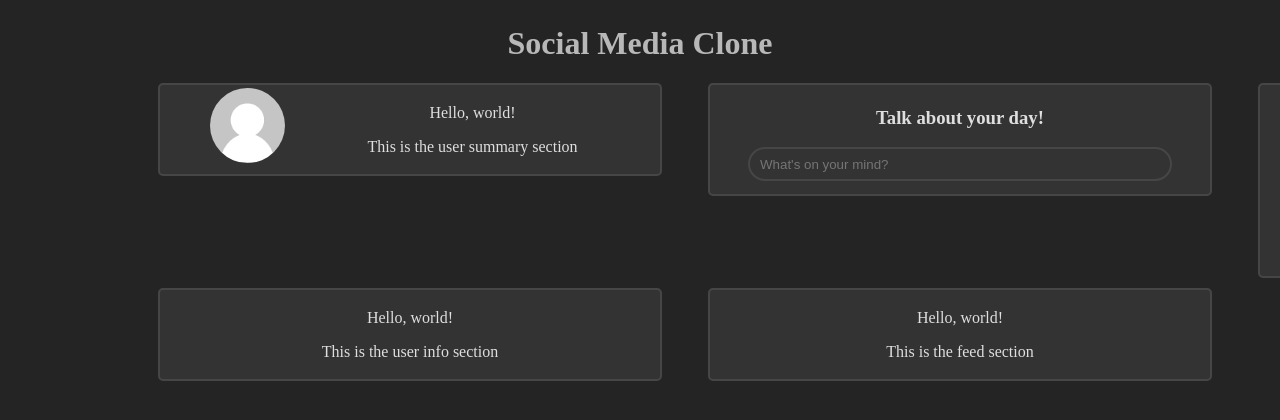
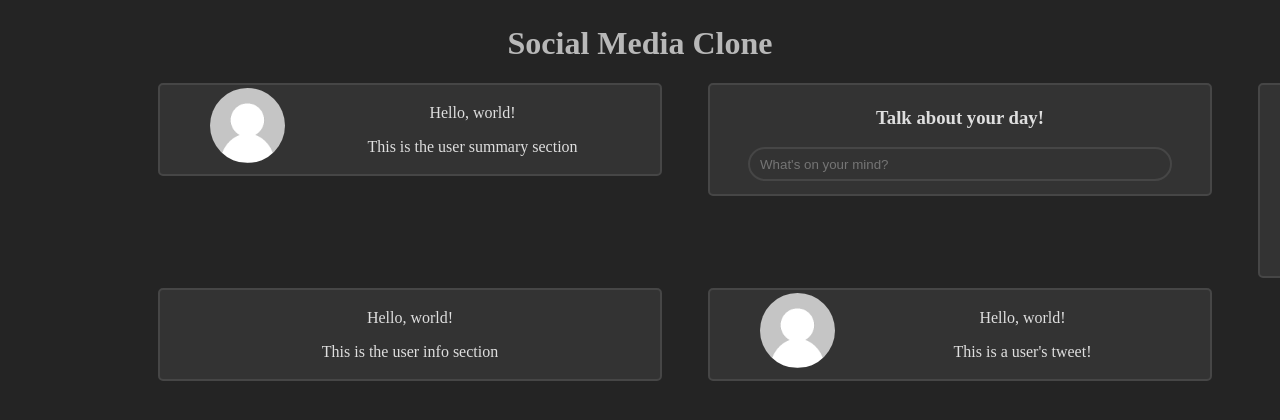
Before and after one commit to ChrisRamer/4.1.1.1-social-media-clone, a React (Create React App) app: page / in a window 1280 px wide. Shown: the top 420 px of the page. Built offline with nearby package versions, Linux system fonts and the light colour scheme.

Commit message:
idk what to do here

```diff
--- a/src/components/FeedSection.js
+++ b/src/components/FeedSection.js
@@ -1,10 +1,12 @@
 import React from "react";
+import userImage from "./../img/user-icon.png";
 
 function FeedSection() {
 	return (
 		<div id="feedSection" class="panel">
+			<img src={userImage} id="userImage" alt="User avatar" align="left" />
 			<p>Hello, world!</p>
-			<p>This is the feed section</p>
+			<p>This is a user's tweet!</p>
 		</div>
 	);
 }
```
